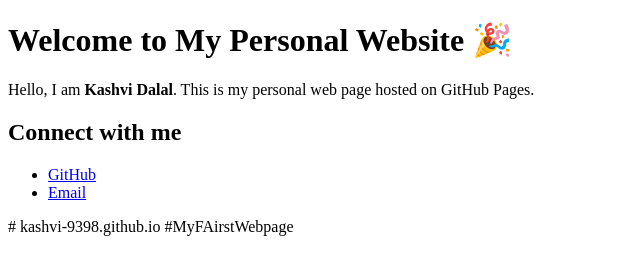
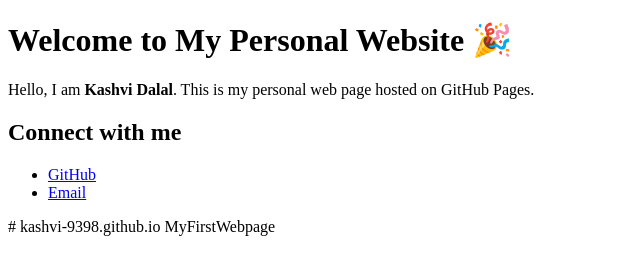
Before and after one commit to kashvi-9398/kashvi-9398.github.io, a plain HTML site: page index.html in a window 1280 px wide. Shown: the full height of the page, 0-640 px from the left. Drawn offline with Linux system fonts and the light colour scheme.

Commit message:
Update index.html

```diff
--- a/index.html
+++ b/index.html
@@ -15,4 +15,4 @@
   </ul>
 </body>
 </html># kashvi-9398.github.io
-#MyFAirstWebpage
+MyFirstWebpage
```
